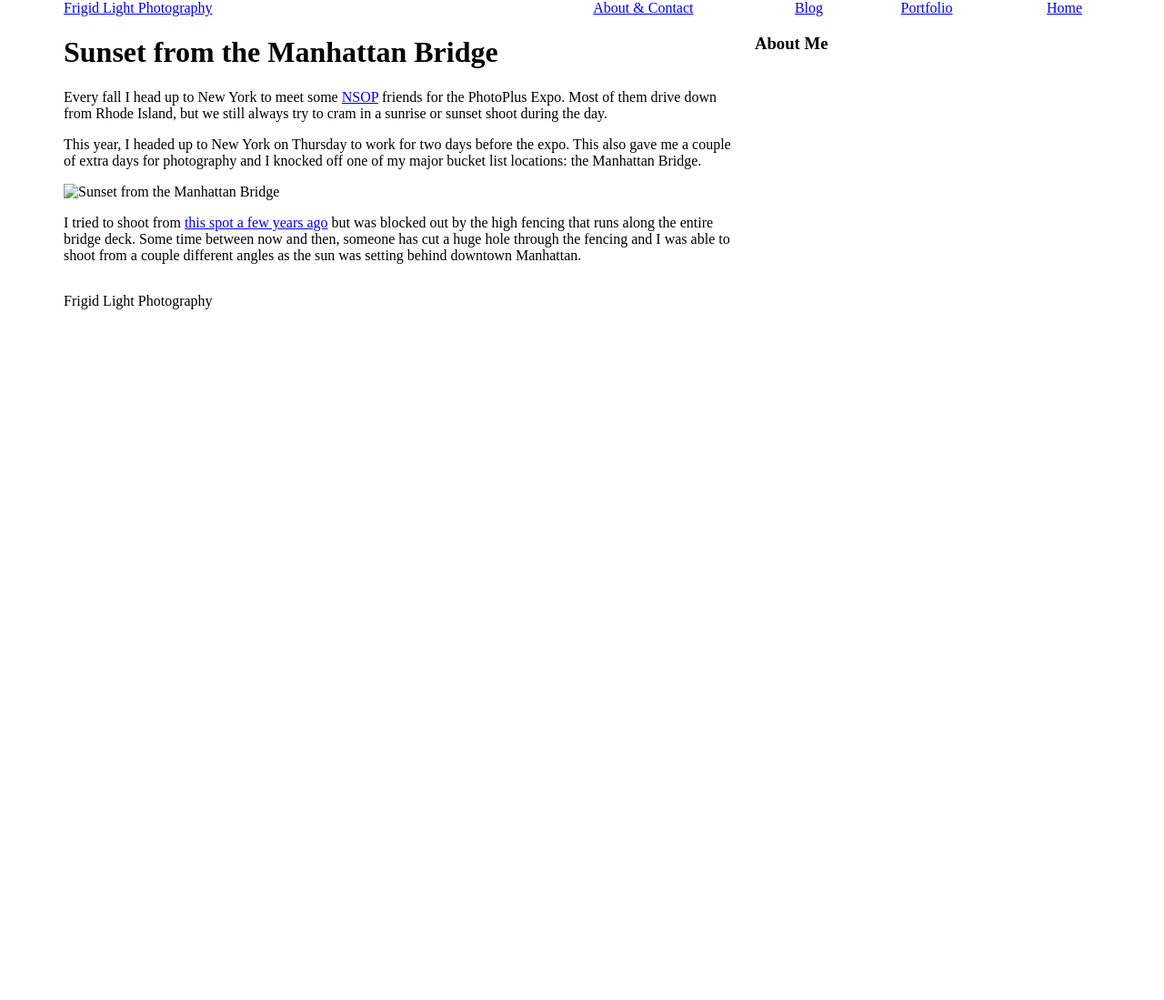
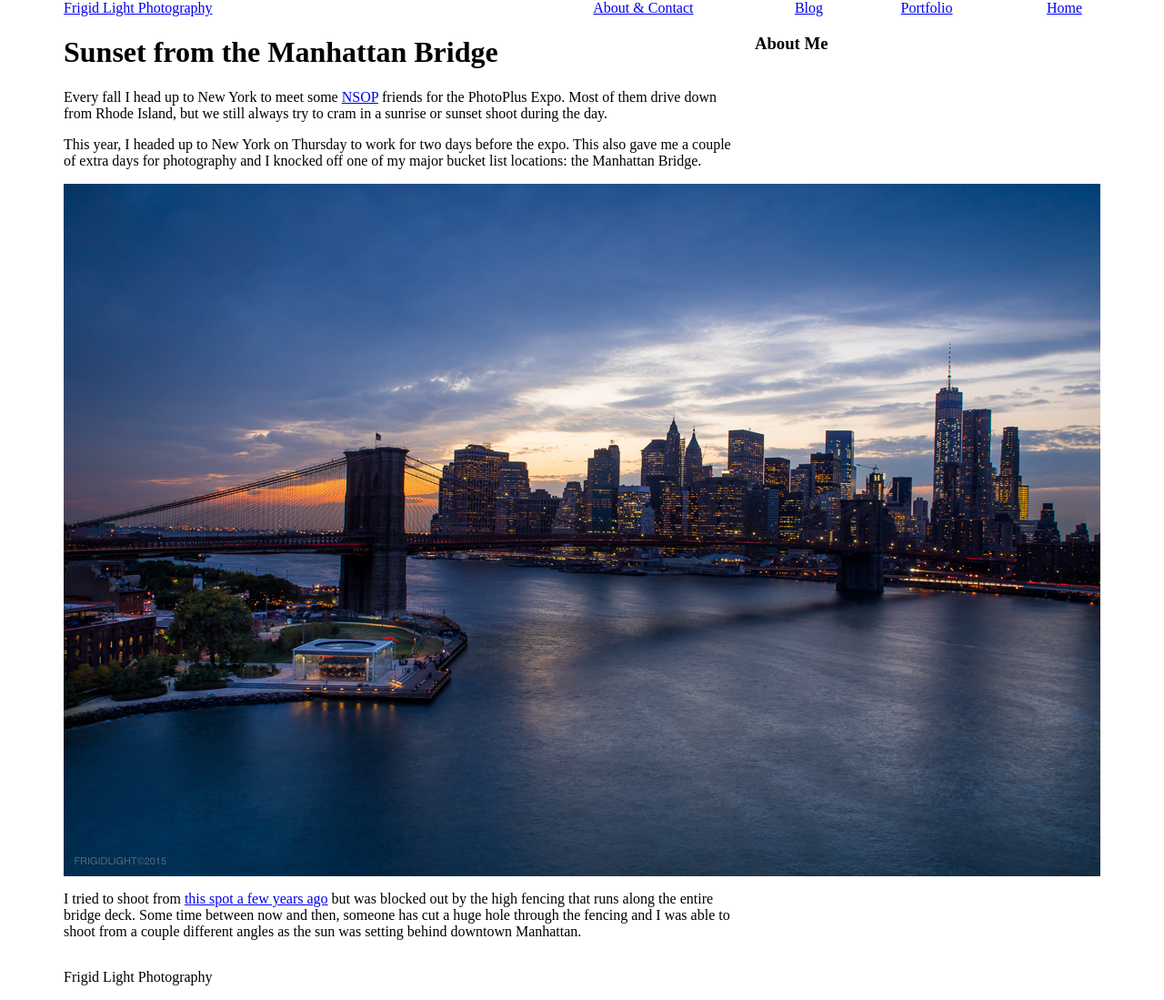
Before and after one commit to davidhowland/davidhowland.github.io, a Jekyll site: the page built from _posts/2015-10-27-manhattan-bridge-sunset.md, in a window 1280 px wide. Shown: the whole page at 91% size. Built offline with Jekyll 4.4.1, drawn with Linux system fonts in a browser that asks for light colours; Markdown is read by kramdown in place of the engine named in the settings; before the commit the page ends 900 px from its top, so only the background shows below that.

Commit message:
update image url

```diff
--- a/_posts/2015-10-27-manhattan-bridge-sunset.md
+++ b/_posts/2015-10-27-manhattan-bridge-sunset.md
@@ -7,6 +7,6 @@ Every fall I head up to New York to meet some [NSOP](http://newschoolofphotograp
 
 This year, I headed up to New York on Thursday to work for two days before the expo. This also gave me a couple of extra days for photography and I knocked off one of my major bucket list locations: the Manhattan Bridge.
 
-![Sunset from the Manhattan Bridge](davidhowland.github.io/_images/20151022-DSC06894-1140.jpg)
+![Sunset from the Manhattan Bridge](/assets/20151022-DSC06894-1140.jpg)
 
 I tried to shoot from [this spot a few years ago](https://instagram.com/p/j-iwJsIfvZ/?taken-by=frigidlight) but was blocked out by the high fencing that runs along the entire bridge deck. Some time between now and then, someone has cut a huge hole through the fencing and I was able to shoot from a couple different angles as the sun was setting behind downtown Manhattan.
```
